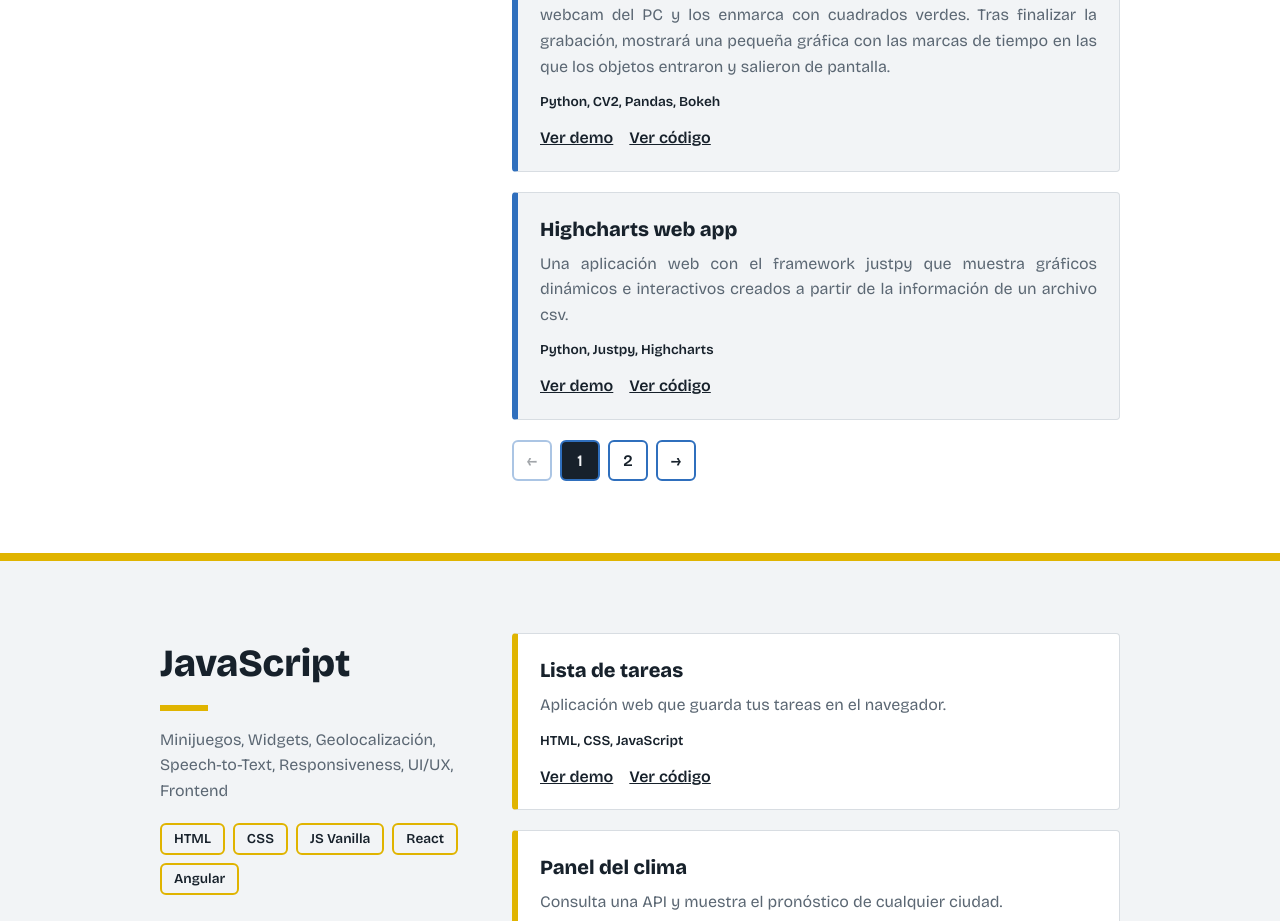
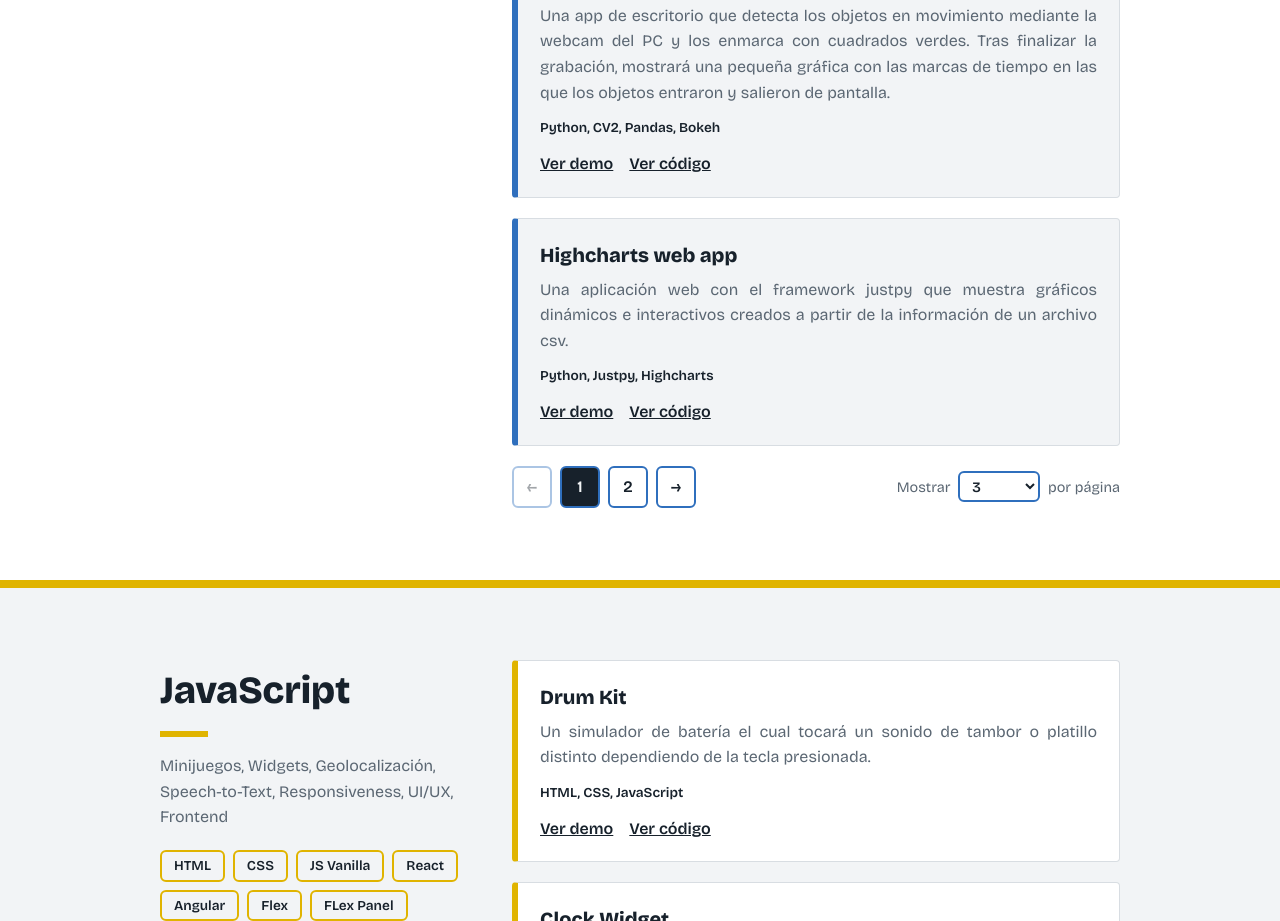
Before and after one commit to El-Jiro/portafolio, a plain HTML site: page index.html in a window 1280 px wide. Shown: the part 1879-2800 px from the top of the page. Drawn offline with nearby package versions, Linux system fonts and the light colour scheme.

Commit message:
Se agregaron algunos proyectos en la sección de JS y  se añadió un selector para permitir al usuario elegir cuántos proyectos desea visualizar por cada página

```diff
--- a/css/estilos.css
+++ b/css/estilos.css
@@ -362,7 +362,7 @@
     display: flex;
     flex-wrap: wrap;
     gap: 8px;
-    margin-top: 20px;
+    margin-top: 0px;
   }
 
   .paginacion button {
@@ -390,3 +390,29 @@
     opacity: .4;
     cursor: not-allowed;
   }
+
+  .inferior {
+    display: flex;
+    flex-wrap: wrap;
+    align-items: center;
+    justify-content: space-between;
+    gap: 12px 24px;
+    margin-top: 20px;
+  }
+
+  .selector {
+    font-size: .9rem;
+    color: var(--muted);
+  }
+
+  .selector select {
+    font: inherit;
+    font-weight: 600;
+    color: var(--ink);
+    background: var(--card);
+    border: 2px solid var(--acento);
+    border-radius: 6px;
+    padding: 4px 8px;
+    margin: 0 4px;
+    cursor: pointer;
+  }
--- a/js/script.js
+++ b/js/script.js
@@ -26,16 +26,22 @@ const datos = {
     ]
   },
   javascript: {
-    tecnologias: ["HTML", "CSS", "JS Vanilla", "React", "Angular"],
+    tecnologias: ["HTML", "CSS", "JS Vanilla", "React", "Angular", "Flex", "FLex Panel", "Fetch API"],
     proyectos: [
-      { titulo: "Lista de tareas", descripcion: "Aplicación web que guarda tus tareas en el navegador.", tec: "HTML, CSS, JavaScript", demo: "#", codigo: "#" },
-      { titulo: "Panel del clima", descripcion: "Consulta una API y muestra el pronóstico de cualquier ciudad.", tec: "JavaScript, Fetch API", demo: "#", codigo: "#" }
+      { titulo: "Drum Kit", descripcion: "Un simulador de batería el cual tocará un sonido de tambor o platillo distinto dependiendo de la tecla presionada.", tec: "HTML, CSS, JavaScript", demo: "#", codigo: "https://github.com/El-Jiro/JavaScript30/tree/main/01%20-%20JavaScript%20Drum%20Kit" },
+      { titulo: "Clock Widget", descripcion: "Un widget de reloj analógico para la web perfectamente funcional con HTML, CSS y JS Vanilla.", tec: "HTML, CSS, JavaScript", demo: "#", codigo: "https://github.com/El-Jiro/JavaScript30/blob/main/02%20-%20JS%20and%20CSS%20clock/index.html" },
+      { titulo: "CSS Variables", descripcion: "Una pequeña demostración práctica de las variables CSS <b><i>spacing</i></b>, <b><i>blur</i></b> y <b><i>base</i></b> y su funcionamiento.", tec: "HTML, CSS, JavaScript, Spacing, Blur, Base", demo: "#", codigo: "https://github.com/El-Jiro/JavaScript30/tree/main/03%20-%20Update%20CSS%20variables%20with%20JS" },
+      { titulo: "Flex Panel Gallery", descripcion: "Demostración de la tecnología CSS <b><i>Flex Panel</i></b> con una galería de imágenes que se expanden o se contraen al hacer clic en ellas.", tec: "HTML, CSS, JavaScript, Flex, Flex Panel", demo: "#", codigo: "https://github.com/El-Jiro/JavaScript30/tree/main/03%20-%20Update%20CSS%20variables%20with%20JS" },
+      { titulo: "Population by city", descripcion: "Página web que permite buscar una determinada ciudad estadounidense a través de una API y devuelve tanto su número de habitantes como el estado en que se ubica.", tec: "HTML, CSS, JavaScript, Fetch API", demo: "#", codigo: "https://github.com/El-Jiro/JavaScript30/blob/main/06%20-%20Type%20Ahead/index.html" },
+      { titulo: "Fun with HTML5 Canvas", descripcion: "Aplicación web para dibujar garabatos mediante la tecnología Canvas de HTML", tec: "HTML, CSS, JavaScript, Canvas", demo: "#", codigo: "https://github.com/El-Jiro/JavaScript30/blob/main/08%20-%20Fun%20with%20HTML5%20Canvas/index.html" },
     ]
   }
 };
 
-// Crea las etiquetas y tarjetas de cada sección
-const POR_PAGINA = 3; // proyectos que se ven por página
+const OPCIONES = [2, 3, 4, 5, 0]; // 0 = "Todos"
+const POR_DEFECTO = parseInt(localStorage.getItem("porPagina")) || 3
+const porPagina = {};     // cuántos proyectos muestra cada sección
+const paginaActual = {};  // en qué página va cada sección
 
 function tarjeta(p) {
   return `
@@ -50,18 +56,43 @@ function tarjeta(p) {
     </article>`;
 }
 
+// Tamaño de página real (si eligió "Todos", es el total de proyectos)
+function tamano(lang) {
+  localStorage.setItem("porPagina", toString(porPagina))
+  const n = porPagina[lang];
+  return n === 0 ? Math.max(1, datos[lang].proyectos.length) : n;
+}
+function totalPaginas(lang) {
+  return Math.max(1, Math.ceil(datos[lang].proyectos.length / tamano(lang)));
+}
+
+// Mide cada página y fija la altura de la caja a la más alta
+function ajustarAltura(lang) {
+  const { proyectos } = datos[lang];
+  const n = tamano(lang);
+  const caja = document.querySelector(`.proyectos[data-lang="${lang}"]`);
+  let max = 0;
+
+  caja.style.minHeight = "";
+  for (let p = 1; p <= totalPaginas(lang); p++) {
+    caja.innerHTML = proyectos.slice((p - 1) * n, p * n).map(tarjeta).join("");
+    max = Math.max(max, caja.offsetHeight);
+  }
+  caja.style.minHeight = max + "px";
+}
+
 function mostrarPagina(lang, pagina) {
   const { proyectos } = datos[lang];
   const caja = document.querySelector(`.proyectos[data-lang="${lang}"]`);
   const pie = document.querySelector(`.paginacion[data-lang="${lang}"]`);
-  const total = Math.max(1, Math.ceil(proyectos.length / POR_PAGINA));
-  const inicio = (pagina - 1) * POR_PAGINA;
+  const n = tamano(lang);
+  const total = totalPaginas(lang);
+  const inicio = (pagina - 1) * n;
 
-  // NUEVO: la caja nunca se encoge, así la sección no cambia de altura
-  caja.style.minHeight = caja.offsetHeight + "px";
+  paginaActual[lang] = pagina;
 
   caja.innerHTML = proyectos.length
-    ? proyectos.slice(inicio, inicio + POR_PAGINA).map(tarjeta).join("")
+    ? proyectos.slice(inicio, inicio + n).map(tarjeta).join("")
     : `<p class="vacio">Pronto agregaré proyectos aquí.</p>`;
 
   // Si solo hay una página, no se muestran botones
@@ -76,28 +107,60 @@ function mostrarPagina(lang, pagina) {
 }
 
 for (const lang in datos) {
+  porPagina[lang] = POR_DEFECTO;
+
   // Etiquetas de tecnologías
   document.querySelector(`.etiquetas[data-lang="${lang}"]`).innerHTML =
     datos[lang].tecnologias.map(t => `<li>${t}</li>`).join("");
 
-  // Crea el contenedor de botones debajo de la lista de proyectos
+  // Estructura: [caja de proyectos] + [fila inferior: botones | selector]
   const caja = document.querySelector(`.proyectos[data-lang="${lang}"]`);
+  const envoltura = document.createElement("div");
+  const inferior = document.createElement("div");
+  inferior.className = "inferior";
+
   const pie = document.createElement("div");
   pie.className = "paginacion";
   pie.dataset.lang = lang;
-  const envoltura = document.createElement("div");
+
+  const etiqueta = document.createElement("label");
+  etiqueta.className = "selector";
+  etiqueta.innerHTML = `Mostrar
+    <select>
+      ${OPCIONES.map(o =>
+    `<option value="${o}" ${o === POR_DEFECTO ? "selected" : ""}>${o === 0 ? "Todos" : o}</option>`
+  ).join("")}
+    </select> por página`;
+  const select = etiqueta.querySelector("select");
+
   caja.replaceWith(envoltura);
-  envoltura.append(caja, pie);
+  inferior.append(pie, etiqueta);
+  envoltura.append(caja, inferior);
 
-  // Un solo listener por sección
+  // Botones de página
   pie.addEventListener("click", e => {
     const b = e.target.closest("button");
     if (b && !b.disabled) mostrarPagina(lang, Number(b.dataset.pagina));
   });
 
+  // Cambio de cantidad por página
+  select.addEventListener("change", () => {
+    const antes = select.getBoundingClientRect().top;
+
+    porPagina[lang] = Number(select.value);
+    ajustarAltura(lang);
+    mostrarPagina(lang, 1);
+
+    // Mantiene el selector en el mismo lugar de la pantalla
+    const despues = select.getBoundingClientRect().top;
+    window.scrollBy({ top: despues - antes, behavior: "instant" });
+  });
+
+  ajustarAltura(lang);
   mostrarPagina(lang, 1);
 }
-// Modo claro / oscuro
+
+// ===== Modo claro / oscuro =====
 const raiz = document.documentElement;
 const boton = document.getElementById("tema");
 const sistemaOscuro = window.matchMedia("(prefers-color-scheme: dark)");
@@ -116,7 +179,7 @@ boton.addEventListener("click", () => {
 });
 pintarBoton();
 
-// Marca en el menú la sección que estás viendo
+// ===== Marca en el menú la sección que estás viendo =====
 const enlaces = document.querySelectorAll("#menu a");
 const observador = new IntersectionObserver(entradas => {
   entradas.forEach(e => {
@@ -126,3 +189,17 @@ const observador = new IntersectionObserver(entradas => {
   });
 }, { rootMargin: "-40% 0px -55% 0px" });
 document.querySelectorAll("section.lenguaje, footer").forEach(s => observador.observe(s));
+
+// ===== Recalcular alturas al cambiar el tamaño de la ventana =====
+function recalcular() {
+  for (const lang in datos) {
+    ajustarAltura(lang);
+    mostrarPagina(lang, paginaActual[lang] || 1);
+  }
+}
+let temporizador;
+window.addEventListener("resize", () => {
+  clearTimeout(temporizador);
+  temporizador = setTimeout(recalcular, 150);
+});
+window.addEventListener("load", recalcular);
```
